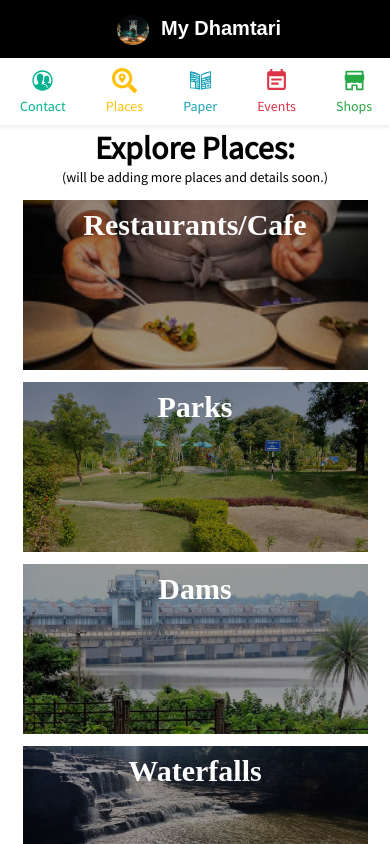
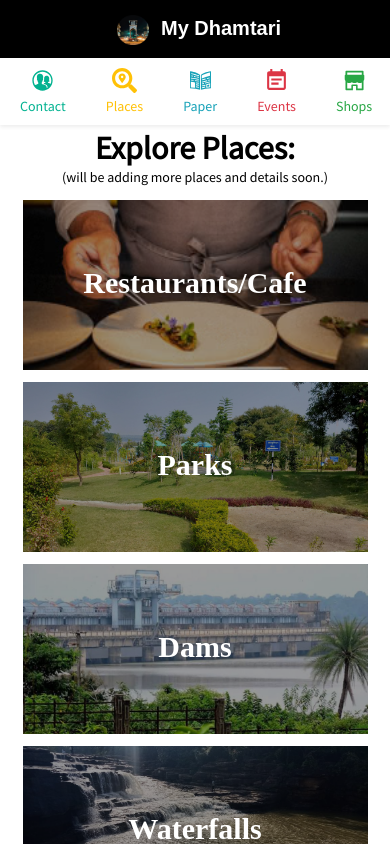
Before and after one commit to manav-kothari/My-Dhamtari, a React (Create React App) app: page /places in a window 390 px wide. Built offline with nearby package versions, Linux system fonts and the light colour scheme.

Commit message:
updated places cate title css

```diff
--- a/src/style.css
+++ b/src/style.css
@@ -291,6 +291,16 @@ body {
     height: 170px;
   }
 
+  .placecatetitle {
+    text-align: center;
+    position: relative;
+    font-family: serif;
+    font-weight: bold;
+    font-size: 30px;
+    margin-top: -110px;
+    color: #fff;
+  }
+
   .contact_title {
     font-size: 2vh;
   }
@@ -310,6 +320,16 @@ body {
     height: 180px;
   }
 
+  .placecatetitle {
+    text-align: center;
+    position: relative;
+    font-family: serif;
+    font-weight: bold;
+    font-size: 30px;
+    margin-top: -110px;
+    color: #fff;
+  }
+
   .contact_title {
     font-size: 2vh;
   }
```
